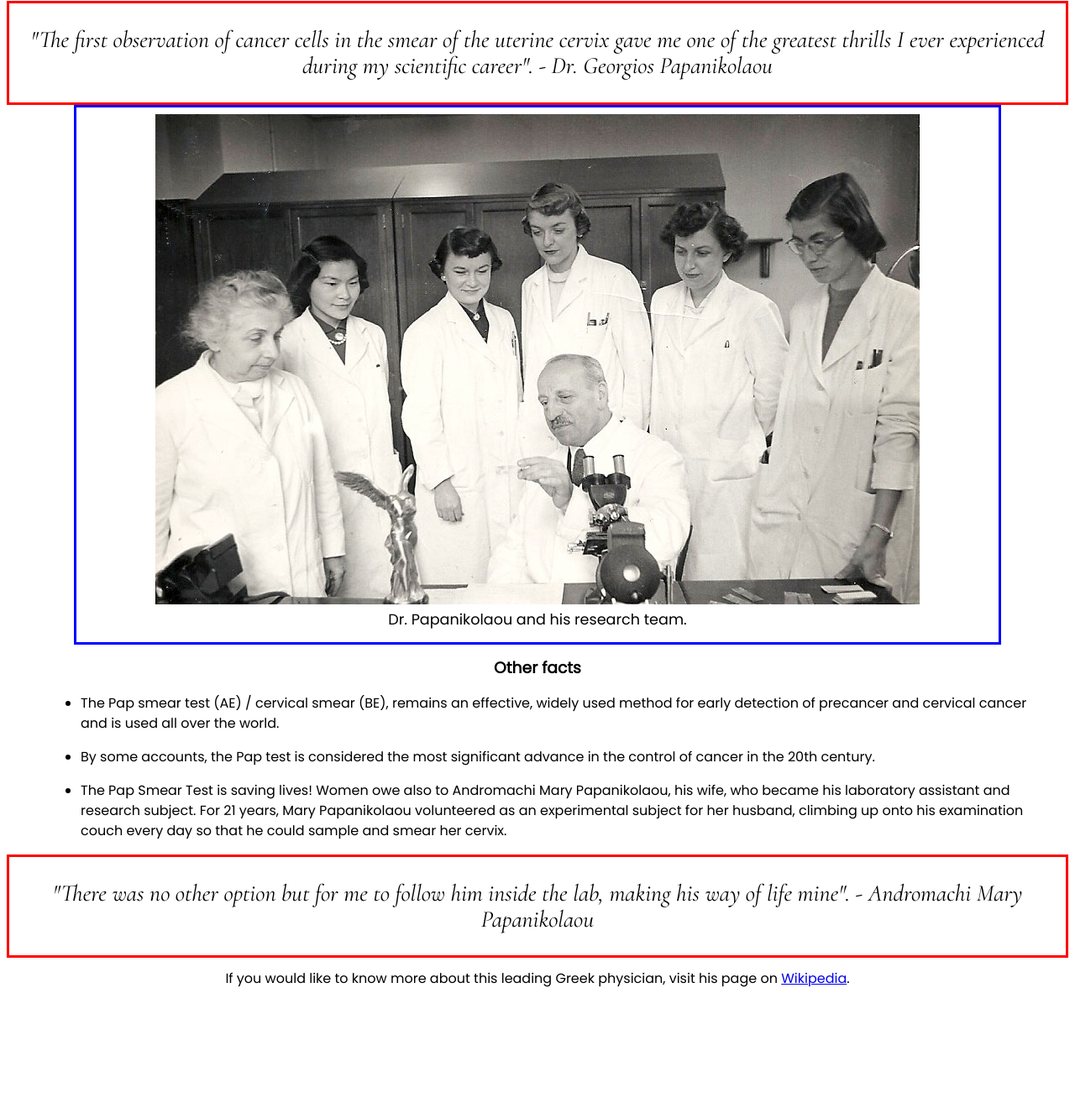
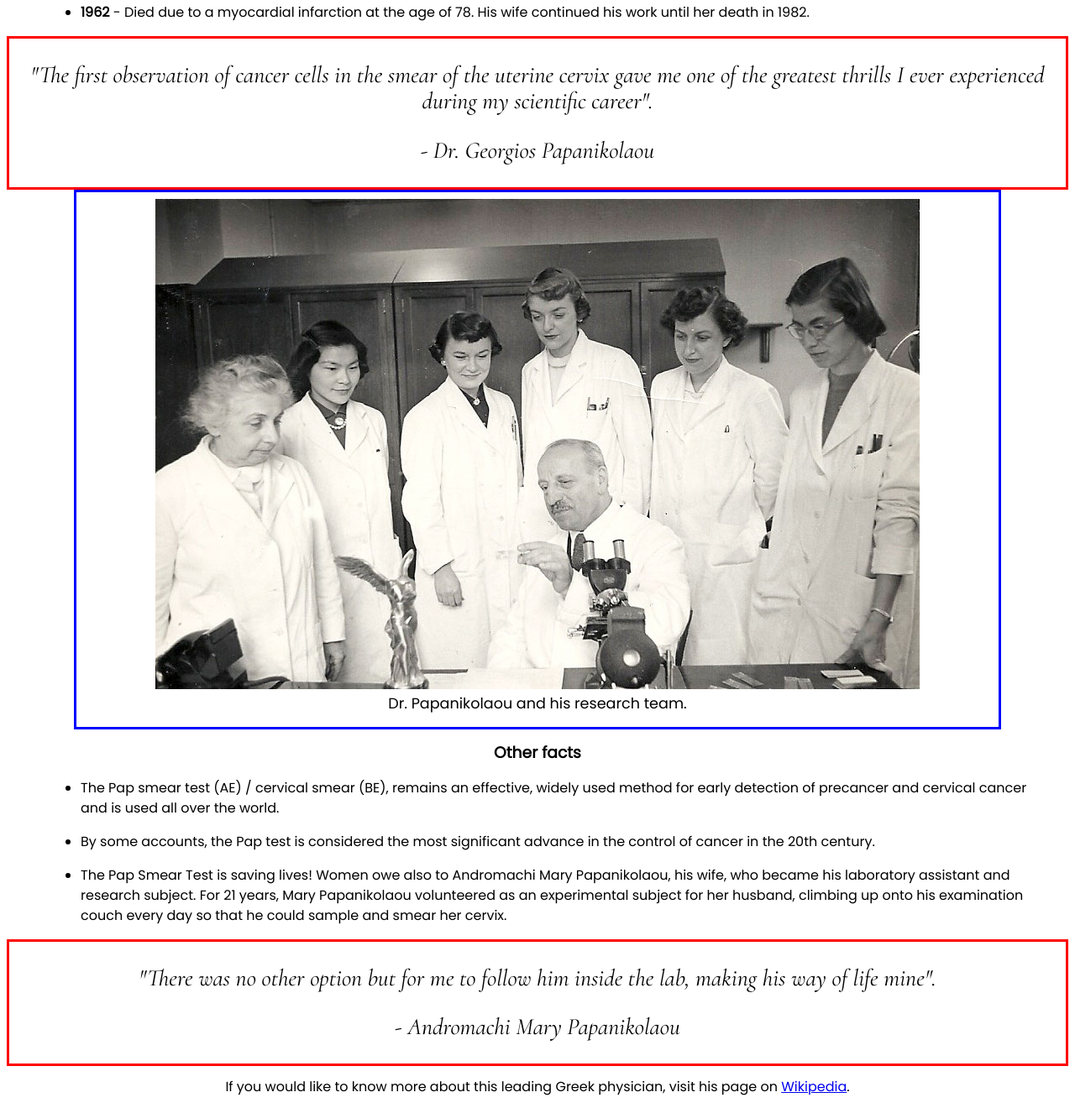
Before and after one commit to codxJC/P6.Tribute_Page, a plain HTML site: page index.html in a window 1280 px wide. Shown: the part 1768-3088 px from the top of the page at 84% size. Before the commit the page ends 2959 px from the top, so only its background shows below. Drawn offline with Linux system fonts and the light colour scheme.

Commit message:
Added a section title.

```diff
--- a/index.html
+++ b/index.html
@@ -24,7 +24,7 @@
             <figcaption id="img-caption">Dr. Papanikolaou at work.</figcaption>
         </figure>
 
-
+        <h3>The timeline of his life</h3>
         <div id="tribute-info">
             <ul>
                 <li><strong>1883</strong> - Born in Kymi, Greece.</li>
@@ -64,8 +64,11 @@
                 <li><strong>1962</strong> - Died due to a myocardial infarction at the age of 78. His wife continued his work until her death in 1982.</li>
             </ul>
         </div>
+        <div id="quote-div">
         <div id="quote">
-        <p>"The first observation of cancer cells in the smear of the uterine cervix gave me one of the greatest thrills I ever experienced during my scientific career". - Dr. Georgios Papanikolaou </p>
+        <p>"The first observation of cancer cells in the smear of the uterine cervix gave me one of the greatest thrills I ever experienced during my scientific career". </p>
+        <p>- Dr. Georgios Papanikolaou </p>
+        </div>
         </div>
         <figure id="img-div">
             <img id="image" src="./DrPapTeam.jpg" alt="Dr. Papanikolaou and his research team..">
@@ -86,11 +89,16 @@
             </li>
         </ul>
 
+        <div id="quote-div">
         <div id="quote">
-        <p>"There was no other option but for me to follow him inside the lab, making his way of life mine". - Andromachi Mary Papanikolaou</p>
+        <p>"There was no other option but for me to follow him inside the lab, making his way of life mine".</p>
+        <p>- Andromachi Mary Papanikolaou</p>
         </div>
+        </div>
+        <div id="footer">
         <p>If you would like to know more about this leading Greek physician, visit his page on <a id="tribute-link"
         href="https://en.wikipedia.org/wiki/Georgios_Papanikolaou" target="_blank">Wikipedia</a>.</p>
+        </div>
     </main>
 </body>
 
```
